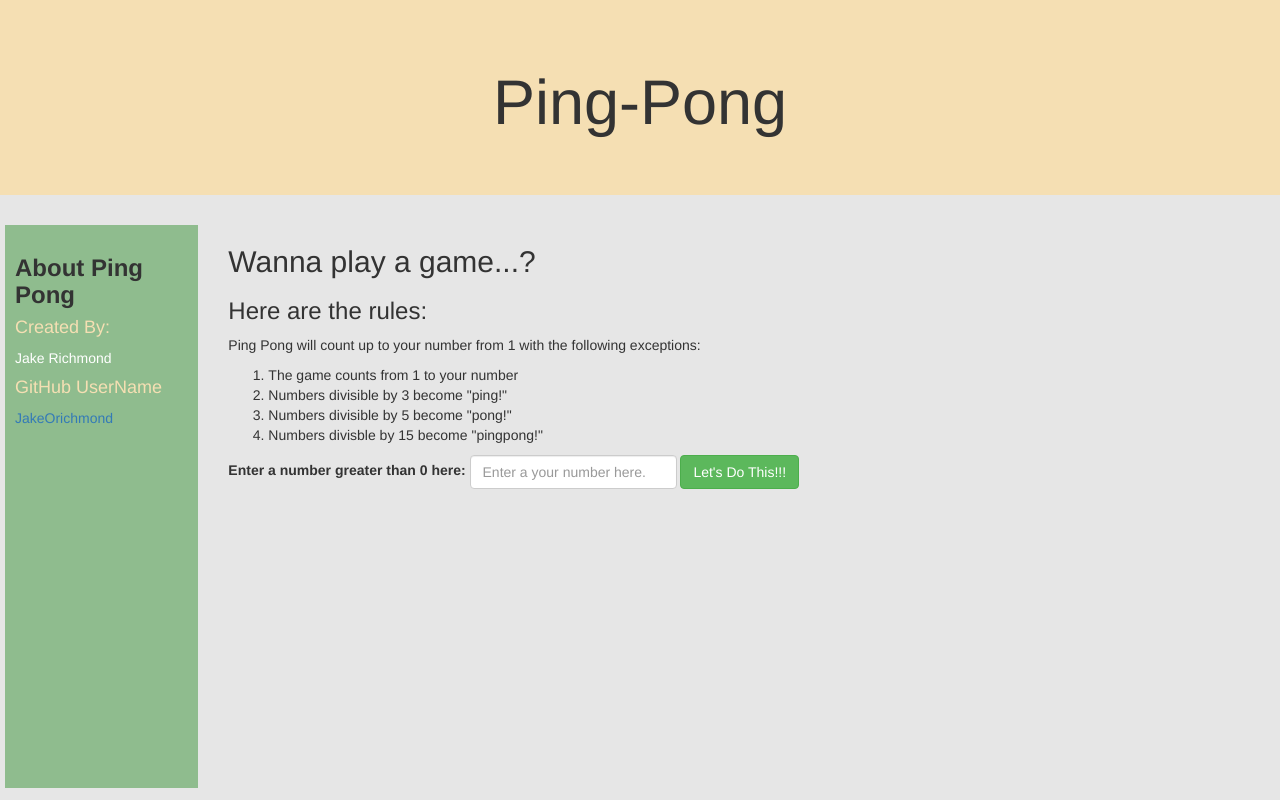
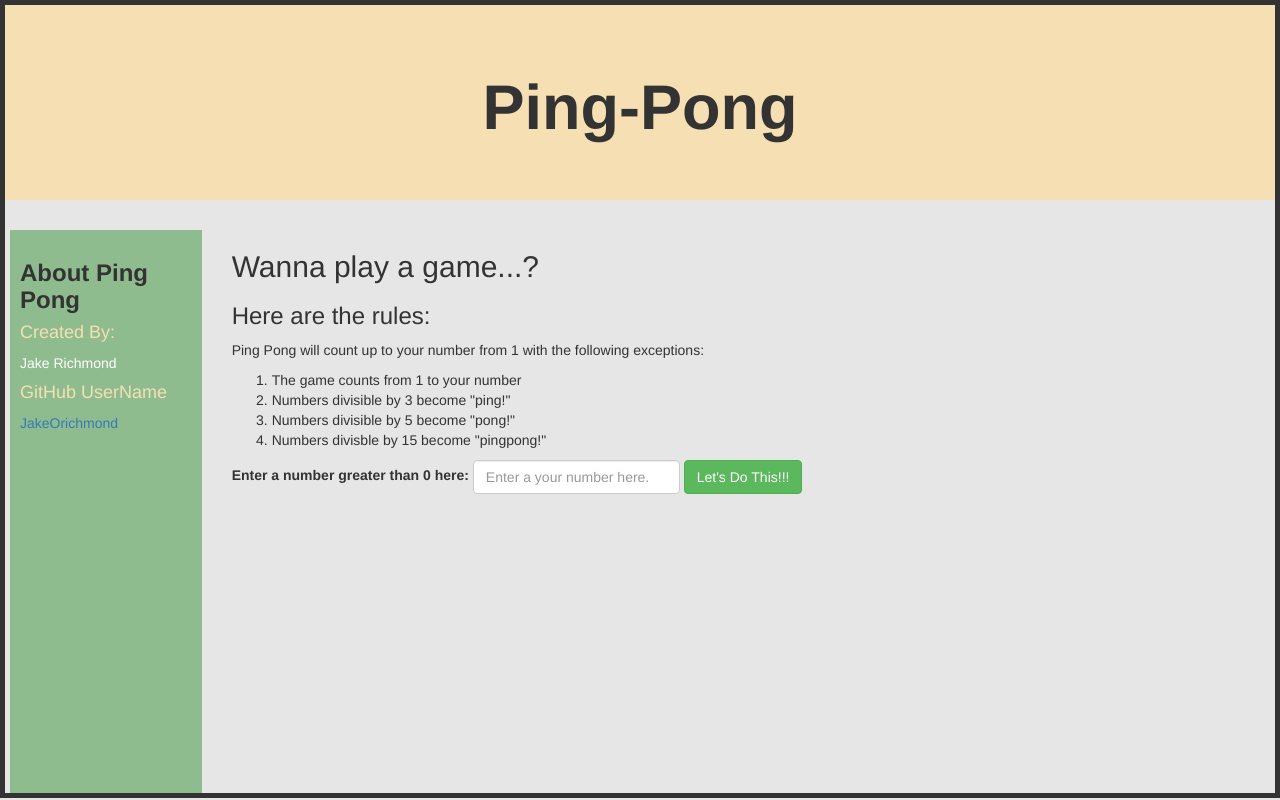
Before and after one commit to JakeOrichmond/Ping-PongCodeReview, a plain HTML site: page index.html in a window 1280 px wide. Drawn offline with Linux system fonts and the light colour scheme.

```diff
--- a/css/styles.css
+++ b/css/styles.css
@@ -34,4 +34,6 @@
 
 body {
   background-color: #E6E6E6;
+  border-width: thick;;
+  border-style: solid;
 }
--- a/index.html
+++ b/index.html
@@ -10,7 +10,7 @@
 </head>
 <body>
   <div class="jumbotron">
-    <h1>Ping-Pong</h1>
+    <h1><strong>Ping-Pong</strong></h1>
   </div>
 
 
```
Also changed, not shown: 1 other file.
